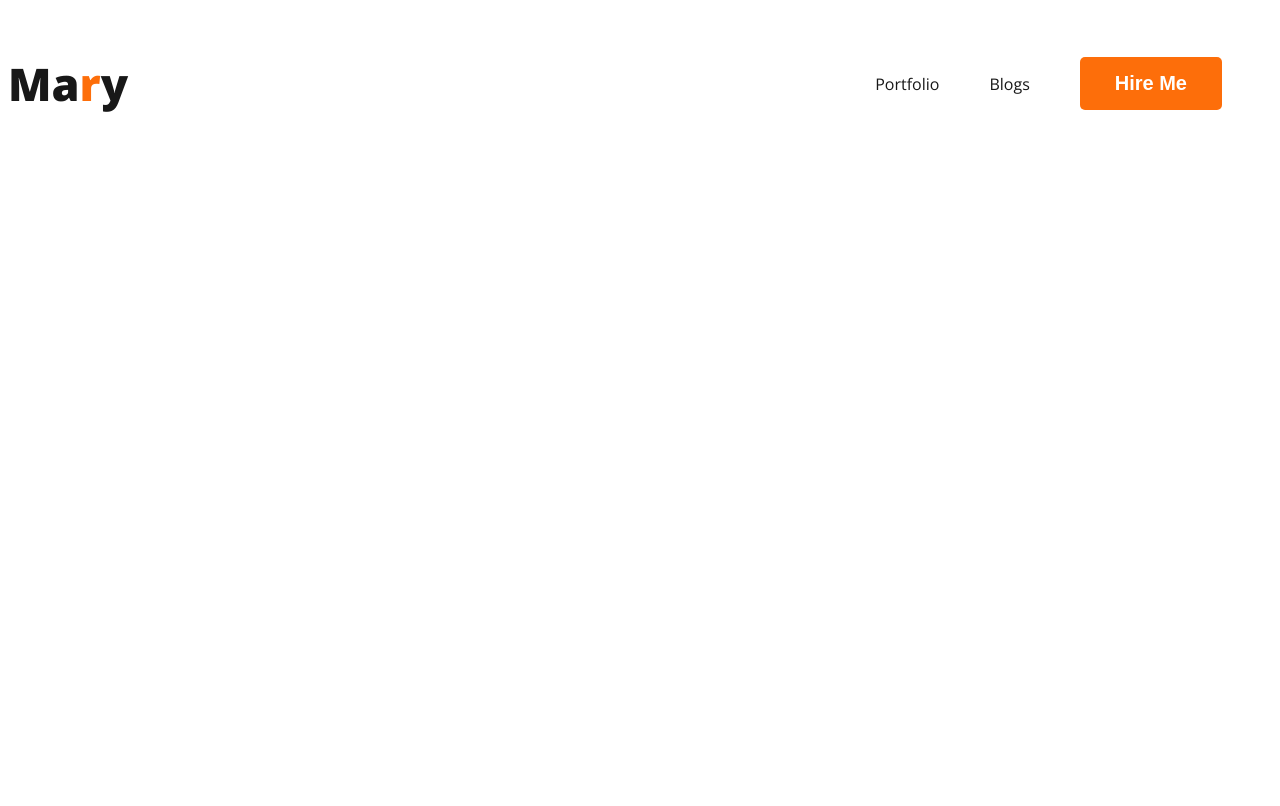
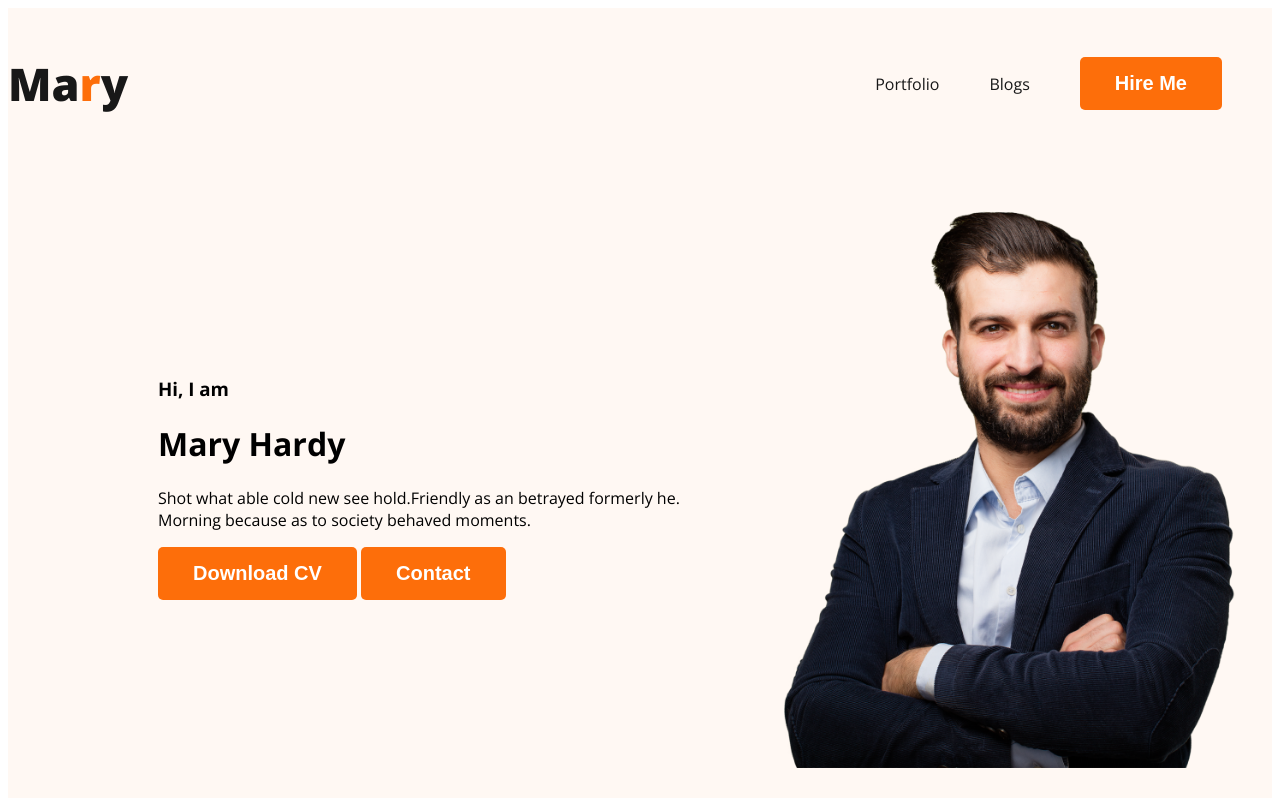
Before and after one commit to Md-Mansor/MyPortfolio, a plain HTML site: page index.html in a window 1280 px wide. Drawn offline with nearby package versions, Linux system fonts and the light colour scheme.

Commit message:
add herder

```diff
--- a/index.html
+++ b/index.html
@@ -10,7 +10,7 @@
     <link rel="stylesheet" href="new.css">
 </head>
 <body>
-    <header>
+    <header class="header">
         <nav>
             <h3 class="mary">Ma<span class="r">r</SPAn>y</h3>
             <ul>
@@ -19,6 +19,16 @@
                 <li><button class="btn-p">Hire Me</button></li>
             </ul>
         </nav>
+        <div   class="banner">
+        <div class="banner-contant">
+            <h3 class="banner-greeting"> Hi, I  am</h3>
+            <h1 class="banner-title">Mary Hardy</h1>
+            <p>Shot what able cold new see hold.Friendly as an betrayed formerly he. Morning because as to society behaved moments.</p>
+            <button class="btn-p">Download CV</button>
+            <button class="btn-p">Contact</button>
+        </div>
+        <img  class="profile-pic" src="images/hardy.png" alt="">
+        </div>
     </header>
 
     <main>
--- a/new.css
+++ b/new.css
@@ -21,6 +21,7 @@ nav {
     display: flex;
     justify-content: space-between;
     align-items: center;
+    margin: 0 200;
 }
 
 .mary {
@@ -45,3 +46,17 @@ nav a {
     text-decoration: none;
     color: #181818;
 }
+.header{
+    background: #FFF8F3;
+}
+.banner{
+    padding: 30px  30px 30px 150px;
+    display: flex;
+    align-items: center;
+}
+.banner-contant{
+
+}
+.banner .profile-pic{
+    width: 500px;
+}
```
